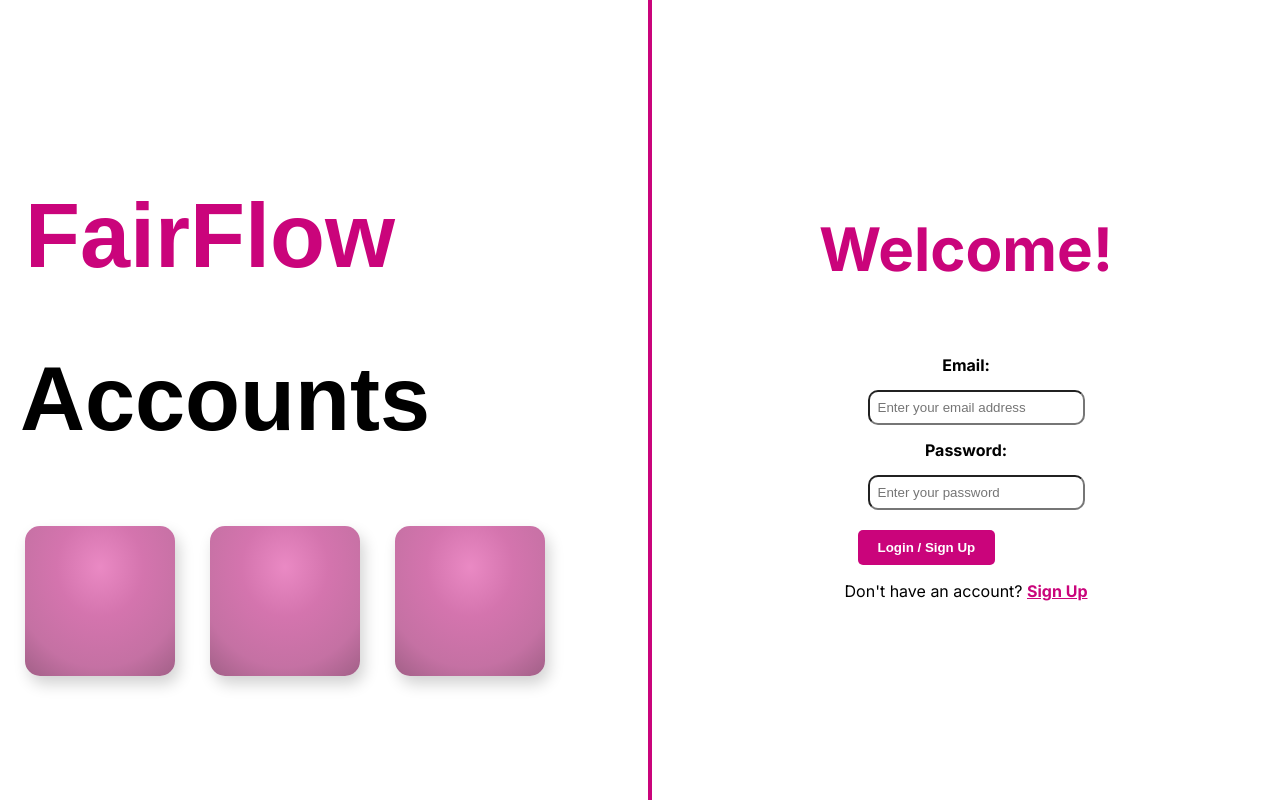
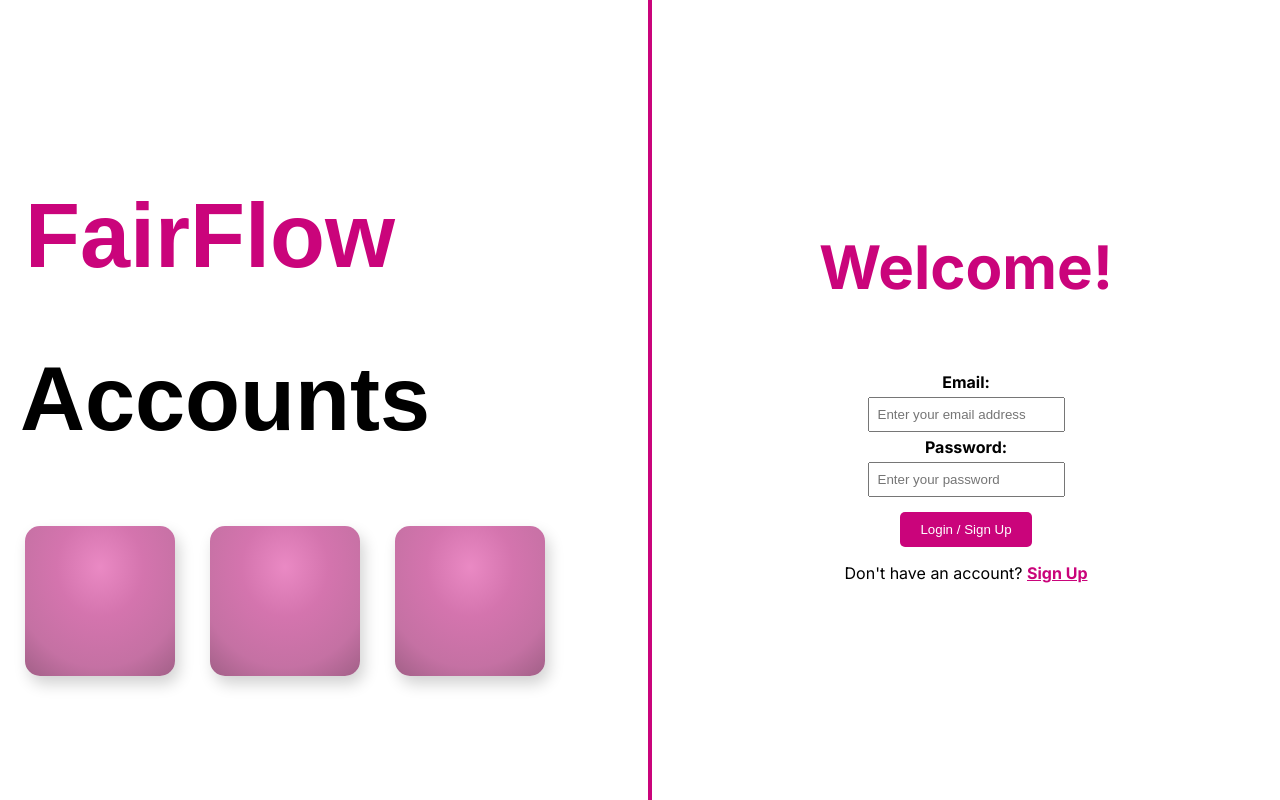
Before and after one commit to easwarinair/FairFlowAccounts-FrontEnd, a Next.js app: page /login in a window 1280 px wide. Built offline with nearby package versions, Linux system fonts and the light colour scheme; no server answers.

Commit message:
Update login.css

```diff
--- a/src/app/login/login.css
+++ b/src/app/login/login.css
@@ -68,14 +68,14 @@
   align-items: center;
 }
 
-input {
+.input {
   padding: 10px;
   margin: 10px;
   width: 250px;
   border-radius: 10px;
 }
 
-button {
+.button {
   padding: 10px 20px;
   display: flex;
   justify-content: center;
@@ -90,7 +90,7 @@ button {
 
 }
 
-button:hover {
+.button:hover {
   background-color: #ddd;
 }
 
```
